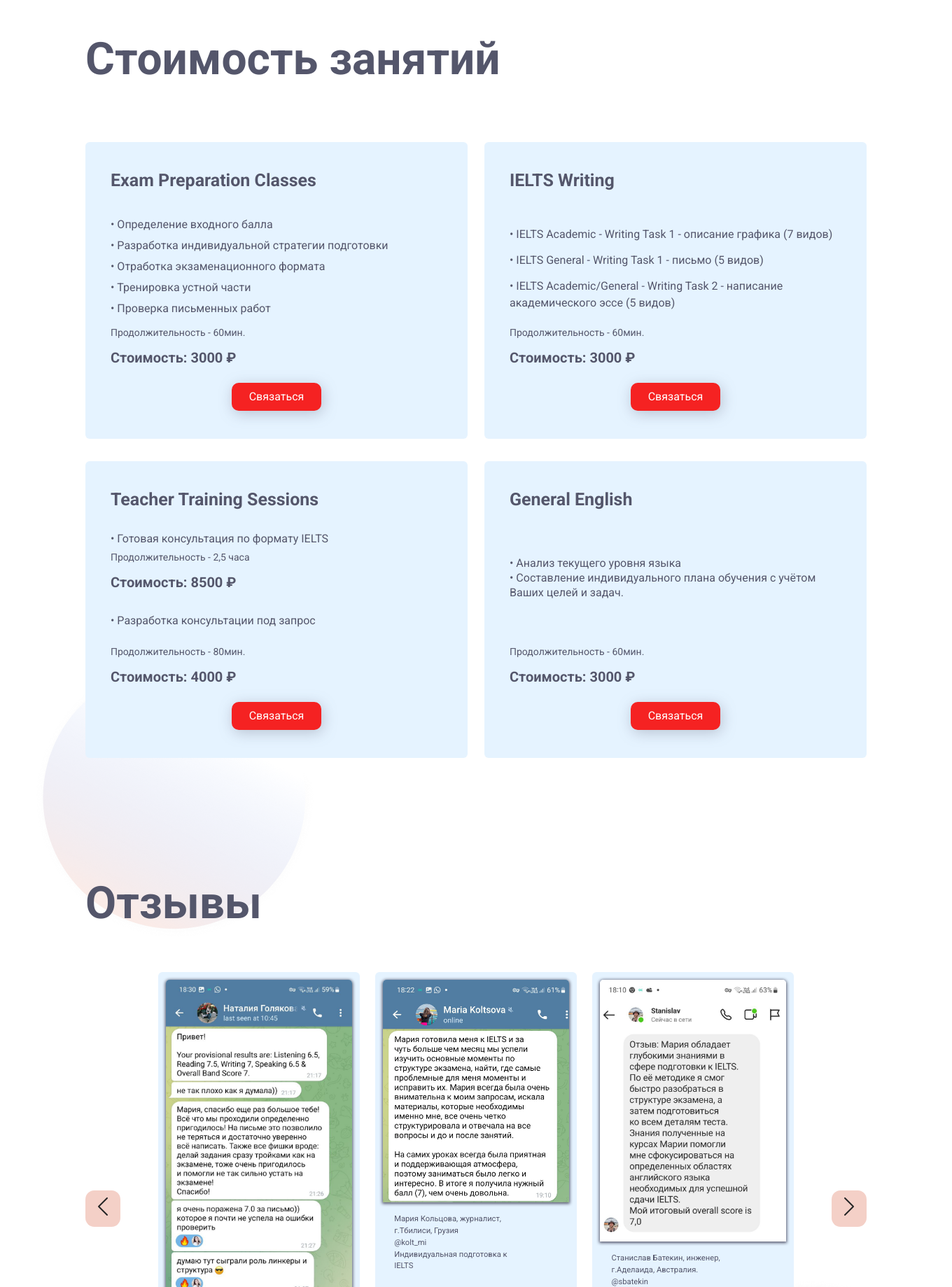
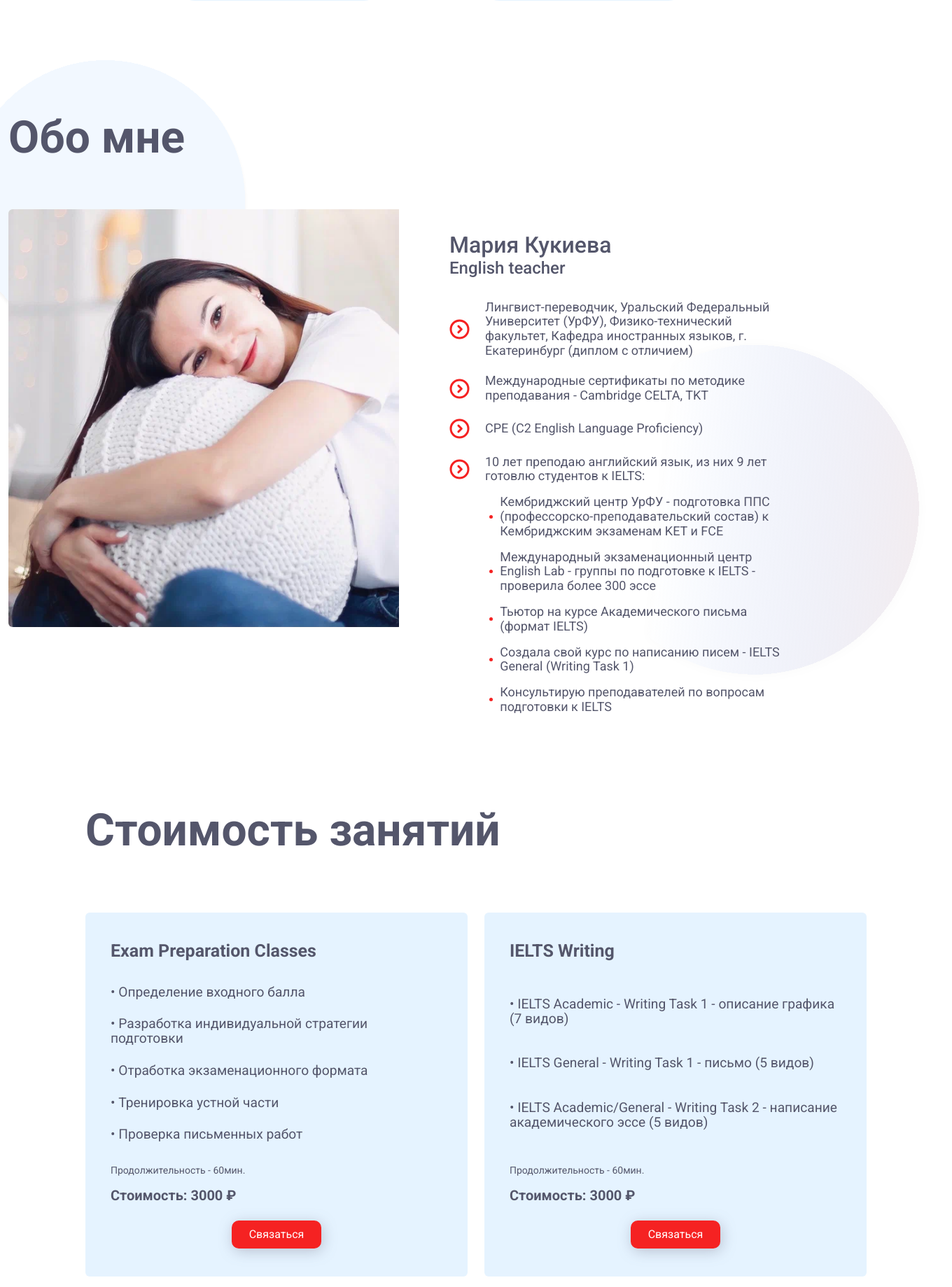
Before and after one commit to Dari-Dari/59_ielts_kukieva, a PHP site: page /index.html in a window 1360 px wide. Shown: the part 1826-3665 px from the top of the page at 70% size. Run offline with PHP 8.4, Linux system fonts and the light colour scheme.

Commit message:
fix circles card block5 titles adaptive

```diff
--- a/index.html
+++ b/index.html
@@ -124,7 +124,6 @@
                 </div>
             </div>
             <div class="main__foto d-none d-md-block">
-
             </div>
         </div>
     </section>
@@ -641,9 +640,12 @@
 
 
     <!-- ABOUTME -->
-<!--
+
     <section class="main__block-4 block-4">
-        <div class="container">
+        <div class="aboutme__ellipse-down">
+            <img src="assets/images/ellipse_block4_down.svg" alt="circle" class="circle_b4_down">
+        </div>
+        <div class="container m-0">
             <a id="aboutme-anchor"></a>
             <h5 class="card-title title-block-4">Обо мне</h5>
             <div class="mb-lg-0 border-0">
@@ -724,84 +726,85 @@
                                 </li>
                             </ul>
                         </div>
-                        <img src="assets/images/ellipse_block4_down.svg" alt="circle" class="circle_b4_down">
                     </div>
                 </div>
             </div>
         </div>
-    </section>-->
+
+    </section>
 
 
 
     <!-- PRICE -->
 
     <section class="main__block-5 block-5 mb-1">
-        <div class="container">
+        <div class="container mb-3">
             <a id="price-anchor"></a>
             <h5 class="card-title block-5__title">Стоимость занятий</h5>
             <div class="row price__row">
-                <div class="col col-md-6 col-xxl-3 block-5__card-col py-3">
 
+                <div class="col-12 col-md-6 col-xxl-3 block-5__card-col py-3">
                     <div class="card rounded-2 border-0 block-5__card">
                         <div class="card-body block-5_card-body">
                             <h5 class="card-title block-5__card-title">Exam Preparation Classes</h5>
-                            <p class="card-text block-5__list-group">
-                            <p class="m-0">&bull; Определение входного балла</p>
-                            <p class="m-0">&bull; Разработка индивидуальной стратегии подготовки</p>
-                            <p class="m-0">&bull; Отработка экзаменационного формата</p>
-                            <p class="m-0">&bull; Тренировка устной части</p>
-                            <p class="m-0">&bull; Проверка письменных работ</p>
+                            <p class="card-text block-5__list-group m-0">&bull; Определение входного балла</p>
+                            <p class="card-text block-5__list-group m-0">&bull; Разработка индивидуальной стратегии
+                                подготовки</p>
+                            <p class="card-text block-5__list-group m-0">&bull; Отработка экзаменационного формата</p>
+                            <p class="card-text block-5__list-group m-0">&bull; Тренировка устной части</p>
+                            <p class="card-text block-5__list-group m-0">&bull; Проверка письменных работ</p>
                             <div class="block-5__card_bottom">
                                 <p class="card-text block-5__card_time">Продолжительность - 60мин.</p>
                                 <h6 class="card-text block-5__card_price">Стоимость: 3000 ₽</h6>
-                                <div class="card_footer block-5__card_button my-lg-4"><a
+                                <div class="card_footer block-5__card_button my-4"><a
                                         class="btn btn-danger block-5__button" href="https://t.me/ielts_kukieva"
-                                        role="button">Связаться</a>
-                                </div>
+                                        role="button">Связаться</a></div>
                             </div>
                         </div>
                     </div>
                 </div>
 
-                <div class="col col-md-6 col-xxl-3 col block-5__card-col py-3">
-
+                <div class="col-12 col-md-6 col-xxl-3 block-5__card-col py-3">
                     <div class="card block-5__card rounded-2 border-0">
                         <div class="card-body block-5_card-body">
                             <h5 class="card-title block-5__card-title">IELTS Writing</h5>
-                            <p class="card-text block-5__list-group">
-                            <p class="m-0">&bull; IELTS Academic - Writing Task 1 - описание графика (7 видов)</p>
-                            <p class="m-0">&bull; IELTS General - Writing Task 1 - письмо (5 видов)</p>
-                            <p class="m-0">&bull; IELTS Academic/General - Writing Task 2 - написание академического
-                                эссе (5
+                            <p class="card-text block-5__list-group m-0">&bull; IELTS Academic - Writing Task 1 -
+                                описание графика
+                                (7 видов)</p>
+                            <p class="card-text block-5__list-group m-0">&bull; IELTS General - Writing Task 1 - письмо
+                                (5 видов)
+                            </p>
+                            <p class="card-text block-5__list-group m-0">&bull; IELTS Academic/General - Writing Task 2
+                                - написание
+                                академического эссе (5
                                 видов)</p>
                             <div class="block-5__card_bottom">
                                 <p class="card-text block-5__card_time">Продолжительность - 60мин.</p>
                                 <h6 class="card-text block-5__card_price">Стоимость: 3000 ₽</h6>
-                                <div class="card_footer block-5__card_button my-lg-4"><a
+                                <div class="card_footer block-5__card_button my-4"><a
                                         class="btn btn-danger block-5__button" href="https://t.me/ielts_kukieva"
-                                        role="button">Связаться</a>
-                                </div>
+                                        role="button">Связаться</a></div>
                             </div>
                         </div>
                     </div>
                 </div>
 
-                <div class="col col-md-6 col-xxl-3 col block-5__card-col py-3">
+                <div class="col-12 col-md-6 col-xxl-3 block-5__card-col py-3">
                     <div class="card block-5__card rounded-2 border-0">
                         <div class="card-body block-5_card-body">
                             <h5 class="card-title block-5__card-title">Teacher Training Sessions</h5>
-                            <div class="card-text block-5__list-group">
-                                <p class="m-0">&bull; Готовая консультация по формату IELTS</p>
-                                <div class="block-5__card_bottom">
-                                    <p class="card-text block-5__card_time">Продолжительность - 2,5 часа</p>
-                                    <h6 class="card-text block-5__card_price">Стоимость: 8500 ₽</h6>
-                                </div>
+                            <p class="card-text block-5__list-group m-0">&bull; Готовая консультация по формату IELTS
+                            </p>
+                            <div class="block-5__card_bottom">
+                                <p class="card-text block-5__card_time">Продолжительность - 2,5 часа</p>
+                                <h6 class="card-text block-5__card_price">Стоимость: 8500 ₽</h6>
                             </div>
                             <div class="block-5__card_bottom">
-                                <p class="pb-2">&bull; Разработка консультации под запрос</p>
+                                <p class="card-text block-5__list-group pb-2">&bull; Разработка консультации под запрос
+                                </p>
                                 <p class="card-text block-5__card_time">Продолжительность - 80мин.</p>
                                 <h6 class="card-text block-5__card_price">Стоимость: 4000 ₽</h6>
-                                <div class="block-5__card_button my-lg-4">
+                                <div class="block-5__card_button my-4">
                                     <a class="card_footer btn btn-danger block-5__button"
                                         href="https://t.me/ielts_kukieva" role="button">Связаться</a>
                                 </div>
@@ -809,26 +812,26 @@
                         </div>
                     </div>
                 </div>
-                <div class="col col-md-6 col-xxl-3 col block-5__card-col py-3">
+
+                <div class="col-12 col-md-6 col-xxl-3 block-5__card-col py-3">
                     <div class="card block-5__card rounded-2 border-0">
                         <div class="card-body block-5_card-body">
                             <h5 class="card-title block-5__card-title">General English</h5>
-                            <div class="card-text block-5__list-group">
-                                <p class="m-0">&bull; Анализ текущего уровня языка</p>
-                                <p class="m-0">&bull; Составление индивидуального плана обучения с учётом Ваших целей и
-                                    задач.</p>
-                            </div>
+                            <p class="card-text block-5__list-group m-0">&bull; Анализ текущего уровня языка</p>
+                            <p class="card-text block-5__list-group m-0">&bull; Составление индивидуального плана
+                                обучения с учётом
+                                Ваших целей и задач.</p>
                             <div class="block-5__card_bottom">
                                 <p class="card-text block-5__card_time">Продолжительность - 60мин.</p>
                                 <h6 class="card-text block-5__card_price">Стоимость: 3000 ₽</h6>
-                                <div class="card_footer block-5__card_button my-lg-4"> <a
+                                <div class="card_footer block-5__card_button my-4"> <a
                                         class="btn btn-danger block-5__button" href="https://t.me/ielts_kukieva"
-                                        role="button">Связаться</a>
-                                </div>
+                                        role="button">Связаться</a></div>
                             </div>
                         </div>
                     </div>
                 </div>
+
             </div>
         </div>
     </section>
@@ -837,7 +840,7 @@
 
     <!-- REVIEWS -->
 
-    <section class="main__block-6 block-6">
+    <section class="main__block-6 block-6 mt-sm-3">
         <div class="container reviews__container">
             <a id="reviews-anchor"></a>
             <div class=" price__img-bck">
--- a/styles/style.css
+++ b/styles/style.css
@@ -1,4 +1,3 @@
-@charset "UTF-8";
 body,
 html {
   min-width: 375px;
@@ -379,18 +378,29 @@ footer .img-envelope-small {
     font-size: 1rem;
   }
 }
-@media (min-width: 577px) and (max-width: 768px) {
+@media (min-width: 577px) and (max-width: 767px) {
   .main__card-body {
     display: grid;
     grid-template-rows: 1fr;
     justify-content: center;
   }
 }
-@media (min-width: 769px) and (max-width: 1199px) {
+@media (min-width: 769px) and (max-width: 1150px) {
   .main__card-body {
     display: grid;
     grid-template-rows: 1fr;
     justify-content: center;
+  }
+}
+
+@media screen and (min-width: 1151px) and (max-width: 2550px) {
+  .main__text .main__card-body {
+    padding: 13rem 0 8rem;
+  }
+}
+@media screen and (min-width: 500px) and (max-width: 768px) {
+  .main__text .main__card-body {
+    padding: 20rem 0 15rem;
   }
 }
 
@@ -420,6 +430,11 @@ footer .img-envelope-small {
   }
 }
 
+@media screen and (min-width: 1250px) and (max-width: 2150px) {
+  .main__card-body {
+    padding: 15rem 0 10rem;
+  }
+}
 /*.main__foto {
     background-image: url(/assets/images/main-banner.png);
     background-size: cover;
@@ -504,6 +519,11 @@ footer .img-envelope-small {
   color: #54566b;
   margin: 6rem auto 6rem auto;
 }
+@media screen and (max-width: 399px) {
+  .block-4 {
+    margin: 2rem auto;
+  }
+}
 .block-4 .title-block-4 {
   font-weight: 700;
   font-size: 4rem;
@@ -530,7 +550,6 @@ footer .img-envelope-small {
 }
 .block-4 .block-4__text-block {
   padding-left: 4.5rem;
-  position: relative;
 }
 @media screen and (max-width: 991px) {
   .block-4 .block-4__text-block {
@@ -547,78 +566,102 @@ footer .img-envelope-small {
   color: #54566b;
   margin: 0;
 }
-.block-4 .block-4__text-block .card-body__title .card-subtitle__block-4 {
+@media screen and (max-width: 399px) {
+  .block-4 .block-4__text-block .card-body__title .card-title__block-4 {
+    font-size: 1.5rem;
+  }
+}
+.block-4 .card-subtitle__block-4 {
   font-weight: 500;
   font-size: 1.5rem;
   line-height: 1.75rem;
   color: #54566b;
   margin: 0;
 }
-.block-4 .block-4__text-block .list-group__block4 {
+@media screen and (max-width: 399px) {
+  .block-4 .card-subtitle__block-4 {
+    font-size: 1.3rem;
+  }
+}
+
+.list-group__block4 {
   max-width: 37.125rem;
   padding-left: 0;
   margin-bottom: 0;
 }
-.block-4 .block-4__text-block .list-group__block4 .list-group-item {
+.list-group__block4 .list-group-item {
   padding: 0 0 1.4rem 0;
   font-weight: 400;
   font-size: 1.125rem;
   line-height: 1.3rem;
   color: #54566b;
 }
-.block-4 .block-4__text-block .list-group__block4 .list-group-item .bi-arrow-right-circle {
+.list-group__block4 .list-group-item .bi-arrow-right-circle {
   margin-right: 1.375rem;
 }
-.block-4 .block-4__text-block .list-group__block4 .list-group-item .list-group-item__elements {
+.list-group__block4 .list-group-item .list-group-item__elements {
   margin: 0;
 }
-.block-4 .block-4__text-block .list-group__block4 .list-group-item #second_item {
+.list-group__block4 .list-group-item #second_item {
   max-width: 23.9375rem;
 }
-.block-4 .block-4__text-block .list-group__block4 .list-group-item #fourth_item {
+.list-group__block4 .list-group-item #fourth_item {
   max-width: 29.9375rem;
 }
-.block-4 .block-4__text-block .list-group__block4 #list-group-item__fourth-element {
+.list-group__block4 #list-group-item__fourth-element {
   padding: 0 0 1rem 0;
 }
-.block-4 .block-4__text-block .list-group__aboutme {
+
+.list-group__aboutme {
   padding-left: 3.58rem;
 }
 @media screen and (max-width: 991px) {
-  .block-4 .block-4__text-block .list-group__aboutme {
+  .list-group__aboutme {
     padding-left: 2.5rem;
   }
 }
-.block-4 .block-4__text-block .list-group__aboutme .list-group-item__second {
+.list-group__aboutme .list-group-item__second {
   padding: 0 0 1rem 0;
   font-weight: 400;
   font-size: 1.125rem;
   line-height: 1.3rem;
   color: #54566b;
 }
-.block-4 .block-4__text-block .list-group__aboutme .list-group-item__second .dot__icon {
+.list-group__aboutme .list-group-item__second .dot__icon {
   margin-right: 0.625rem;
 }
-.block-4 .block-4__text-block .list-group__aboutme .list-group-item__second #sixth_item {
+.list-group__aboutme .list-group-item__second #sixth_item {
   max-width: 30.4rem;
 }
-.block-4 .block-4__text-block .list-group__aboutme .list-group-item__second #eighth_item {
+.list-group__aboutme .list-group-item__second #eighth_item {
   max-width: 29.375rem;
 }
-.block-4 .block-4__text-block .list-group__aboutme .list-group-item__second #ninth_item {
+.list-group__aboutme .list-group-item__second #ninth_item {
   max-width: 30.7rem;
 }
-.block-4 .block-4__text-block .list-group__aboutme .list-group-item__second .list-group-item__elements {
+.list-group__aboutme .list-group-item__second .list-group-item__elements {
   margin: 0;
 }
-.block-4 .block-4__text-block .circle_b4_down {
+
+.aboutme__ellipse-down {
+  position: relative;
+}
+
+.circle_b4_down {
   position: absolute;
-  top: 14rem;
-  left: 10rem;
+  top: 20rem;
+  right: 1rem;
+  z-index: -100;
 }
 @media screen and (max-width: 991px) {
-  .block-4 .block-4__text-block .circle_b4_down {
+  .circle_b4_down {
     display: none;
+  }
+}
+@media screen and (max-width: 1400px) {
+  .circle_b4_down {
+    max-width: 500px;
+    right: 2rem;
   }
 }
 
@@ -649,50 +692,44 @@ footer .img-envelope-small {
     padding-bottom: 1rem;
   }
   .block-5__card-col .block-5_card-body {
-    justify-content: space-between;
+    height: 29rem;
   }
   .block-5__card-col .block-5__card_bottom {
     padding-top: 0.5rem;
   }
 }
 @media screen and (min-width: 768px) and (max-width: 990px) {
-  .block-5__card-col {
-    min-height: 31rem;
+  .block-5__card-col .block-5_card-body {
+    height: 31rem;
+    justify-content: space-between;
   }
-  .block-5__card-col .block-5_card-body {
-    height: 25rem;
-    /*дописать классы*/
-    font-size: 1.3rem;
-    justify-content: space-between;
+  .block-5__card-col .block-5__list-group {
+    font-size: 1.1rem;
   }
   .block-5__card-col .block-5__card_bottom {
     padding-top: 0.5rem;
   }
 }
-@media screen and (min-width: 576px) and (max-width: 767px) {
+@media screen and (min-width: 400px) and (max-width: 767px) {
   .block-5__card-col .block-5_card-body {
-    height: 40rem;
-    font-size: 0.8rem;
+    height: 28rem;
   }
   .block-5__card-col .block-5__card_bottom {
     padding-top: 0.5rem;
   }
+  .block-5__card-col .block-5__list-group {
+    font-size: 1.2rem;
+  }
 }
-@media screen and (max-width: 575px) {
+@media screen and (min-width: 991px) and (max-width: 1399px) {
   .block-5__card-col .block-5_card-body {
-    height: 27rem;
-    font-size: 1rem;
+    height: 31rem;
   }
   .block-5__card-col .block-5__card_bottom {
     padding-top: 0.5rem;
   }
-}
-@media screen and (min-width: 991px) and (max-width: 1399px) {
-  .block-5__card-col .block-5_card-body {
-    height: 25rem;
-  }
-  .block-5__card-col .block-5__card_bottom {
-    padding-top: 0.5rem;
+  .block-5__card-col .block-5__list-group {
+    font-size: 1.2rem;
   }
 }
 
@@ -775,8 +812,15 @@ footer .img-envelope-small {
 .reviews__img-bck .reviews__ellips-bck {
   position: absolute;
   top: 28rem;
-  left: 52rem;
+  right: 5rem;
   z-index: -1;
+}
+@media screen and (max-width: 1400px) {
+  .reviews__img-bck .reviews__ellips-bck {
+    top: 35rem;
+    width: 15rem;
+    right: 10rem;
+  }
 }
 
 .reviews__container {
--- a/styles/style.scss
+++ b/styles/style.scss
@@ -574,7 +600,6 @@ $font-size: 24px;
 
     .block-4__text-block {
         padding-left: 4.5rem;
-        position: relative;
 
         @media screen and (max-width:991px) {
             padding-left: 0rem;
@@ -670,21 +708,32 @@ $font-size: 24px;
     }
 }
 
+
+
+.aboutme__ellipse-down {
+    position: relative;
+}
+
 .circle_b4_down {
     position: absolute;
-            top: 14rem;
-            left: 10rem;
+    top: 20rem;
+    right: 1rem;
+    z-index: -100;
 
     @media screen and (max-width:991px) {
         display: none;
     }
-        }
+
+    @media screen and (max-width:1400px) {
+        max-width: 500px;
+        right: 2rem;
     }
 }
 
 /*block-4 aboutme*/
 
 /*block-5 price*/
+
 .main__block-5 {
     font-family: $font;
     color: $color-gray;
@@ -735,35 +783,31 @@ $font-size: 24px;
         }
     }
 
-    @media screen and (min-width: 576px) and (max-width: 767px) {
+    @media screen and (min-width: 400px) and (max-width: 767px) {
         .block-5_card-body {
-            height: 40rem;
-            font-size: 0.8rem;
+            height: 28rem;
         }
 
         .block-5__card_bottom {
             padding-top: 0.5rem;
         }
+
+        .block-5__list-group {
+            font-size: 1.2rem;
+        }
     }
 
-    @media screen and (max-width: 575px) {
+    @media screen and (min-width: 991px) and (max-width: 1399px) {
         .block-5_card-body {
-            height: 27rem;
-            font-size: 1rem;
+            height: 31rem;
         }
 
         .block-5__card_bottom {
             padding-top: 0.5rem;
         }
-    }
 
-    @media screen and (min-width: 991px) and (max-width: 1399px) {
-        .block-5_card-body {
-            height: 25rem;
-        }
-
-        .block-5__card_bottom {
-            padding-top: 0.5rem;
+        .block-5__list-group {
+            font-size: 1.2rem;
         }
     }
 }
```
Also changed, not shown: other parts of styles/style.scss (+55 -12 lines), 1 other file. Lines whose indentation alone changed are shown as unchanged.
